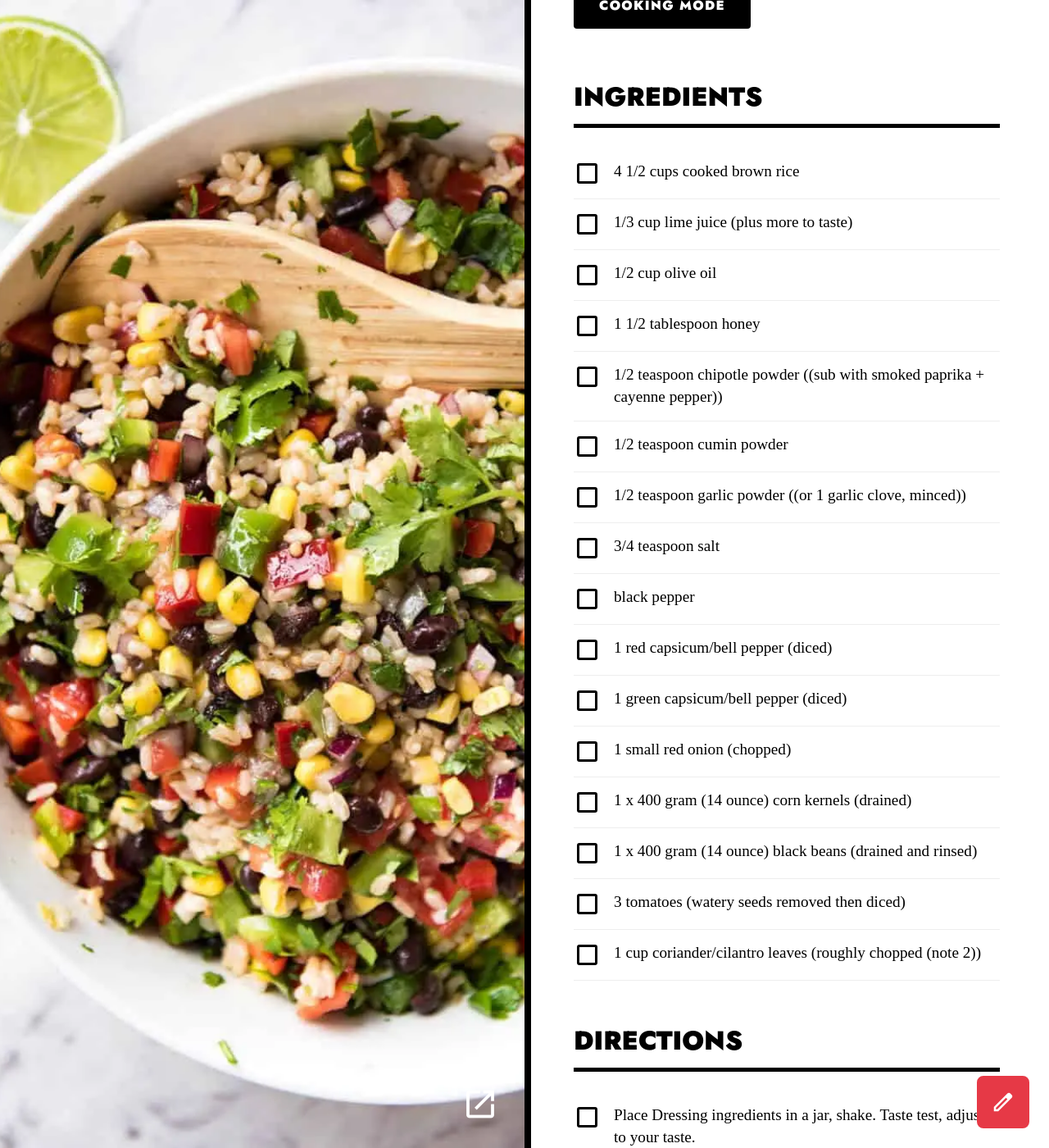
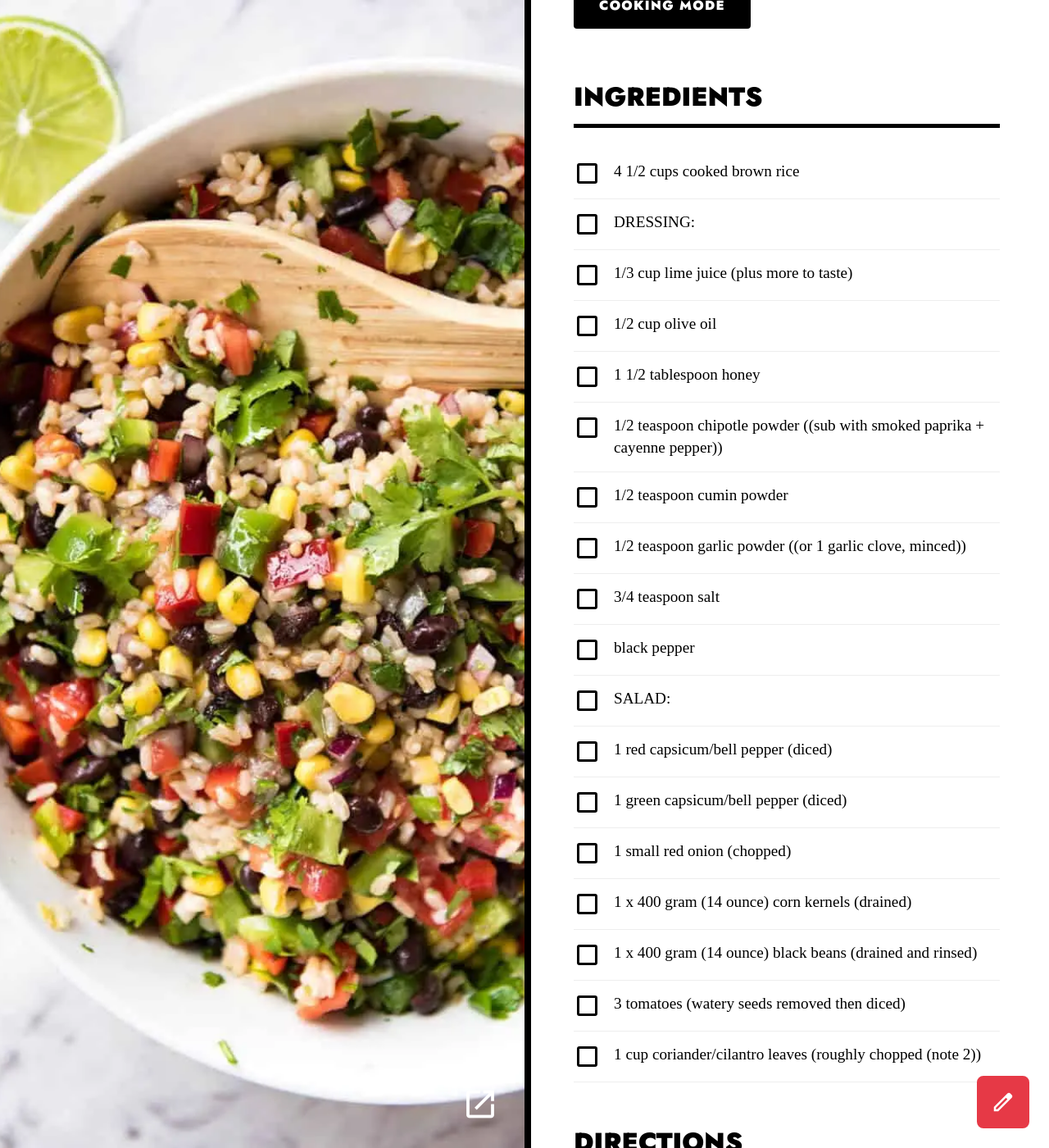
Before and after one commit to amp800/chowdown, a Jekyll site: the page built from _recipes/cowboy-rice-salad.md, in a window 1280 px wide and 1400 px high, scrolled down 592 px. Shown: the whole window at 82% size. Built offline with Jekyll 4.4.1, drawn with Linux system fonts in a browser that asks for light colours.

Commit message:
Edit recipe _recipes/cowboy-rice-salad.md

```diff
--- a/_recipes/cowboy-rice-salad.md
+++ b/_recipes/cowboy-rice-salad.md
@@ -16,6 +16,7 @@ prep_time: '20'
 total_time: '20'
 ingredients:
 - 4 1/2 cups cooked brown rice
+- 'DRESSING:'
 - 1/3 cup lime juice (plus more to taste)
 - 1/2 cup olive oil
 - 1 1/2 tablespoon honey
@@ -24,6 +25,7 @@ ingredients:
 - 1/2 teaspoon garlic powder ((or 1 garlic clove, minced))
 - 3/4 teaspoon salt
 - black pepper
+- 'SALAD:'
 - 1 red capsicum/bell pepper (diced)
 - 1 green capsicum/bell pepper (diced)
 - 1 small red onion (chopped)
```
